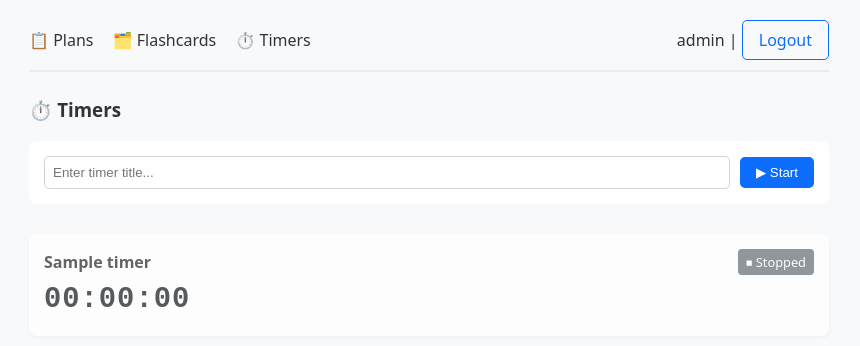
After one commit to ElenaShargina/planning_app, a Django app: page /timers/ in a window 1280 px wide. The commit adds this page. Shown: the top 346 px of the page, without its empty margins (211-1071 px from the left). Run offline with Django 5.2, Linux system fonts and the light colour scheme; a user stored in the database is signed in; tables that the repository leaves empty hold one stand-in row (values such as "Sample post").

Commit message:
add timers

```diff
--- a/tasks/forms.py
+++ b/tasks/forms.py
@@ -1,23 +1,37 @@
 from django import forms
-from .models import Plan, Task, FlashCard, FlashCardCollection
+from .models import Plan, Task, FlashCard, FlashCardCollection, Timer
+
 
 class PlanForm(forms.ModelForm):
     class Meta:
         model = Plan
         fields = ['title', 'description']
 
+
 class TaskForm(forms.ModelForm):
     class Meta:
         model = Task
         fields = ['title', 'description', 'status']
 
-# Add to the end
+
 class FlashCardCollectionForm(forms.ModelForm):
     class Meta:
         model = FlashCardCollection
         fields = ['title']
 
+
 class FlashCardForm(forms.ModelForm):
     class Meta:
         model = FlashCard
         fields = ['title', 'front_side', 'back_side']
+
+
+class TimerForm(forms.ModelForm):
+    class Meta:
+        model = Timer
+        fields = ['title']
+        widgets = {
+            'title': forms.TextInput(
+                attrs={'placeholder': 'Enter timer title...', 'class': 'timer-input'}
+            )
+        }
--- a/tasks/models.py
+++ b/tasks/models.py
@@ -10,6 +10,7 @@ class Plan(models.Model):
 
     def __str__(self):
         return self.title
+
 
 class Task(models.Model):
     STATUS_CHOICES = [
@@ -38,18 +39,38 @@ class Task(models.Model):
             return timesince(self.created_at, self.completed_at)
         return None
 
+
 class FlashCardCollection(models.Model):
-    user = models.ForeignKey(User, on_delete=models.CASCADE, related_name='flashcard_collections')
+    user = models.ForeignKey(
+        User, on_delete=models.CASCADE, related_name='flashcard_collections'
+    )
     title = models.CharField(max_length=200)
 
     def __str__(self):
         return self.title
 
+
 class FlashCard(models.Model):
-    collection = models.ForeignKey(FlashCardCollection, on_delete=models.CASCADE, related_name='cards')
+    collection = models.ForeignKey(
+        FlashCardCollection, on_delete=models.CASCADE, related_name='cards'
+    )
     title = models.CharField(max_length=200)
     front_side = models.TextField()
     back_side = models.TextField()
 
     def __str__(self):
         return self.title
+
+
+class Timer(models.Model):
+    user = models.ForeignKey(User, on_delete=models.CASCADE, related_name='timers')
+    title = models.CharField(max_length=200)
+    created_at = models.DateTimeField(auto_now_add=True)
+    completed_at = models.DateTimeField(null=True, blank=True)
+
+    @property
+    def is_running(self):
+        return self.completed_at is None
+
+    def __str__(self):
+        return self.title
--- a/tasks/urls.py
+++ b/tasks/urls.py
@@ -17,4 +17,6 @@ urlpatterns = [
         views.collection_detail,
         name='collection_detail',
     ),
+    path('timers/', views.timer_list, name='timer_list'),
+    path('timers/<int:timer_id>/stop/', views.timer_stop, name='timer_stop'),
 ]
--- a/tasks/views.py
+++ b/tasks/views.py
@@ -115,3 +115,33 @@ def collection_detail(request, collection_id):
         'tasks/collection_detail.html',
         {'collection': collection, 'cards': cards, 'form': form},
     )
+
+
+from .models import Timer
+from .forms import TimerForm
+
+
+@login_required
+def timer_list(request):
+    timers = Timer.objects.filter(user=request.user).order_by('-created_at')
+
+    if request.method == 'POST':
+        form = TimerForm(request.POST)
+        if form.is_valid():
+            timer = form.save(commit=False)
+            timer.user = request.user
+            timer.save()
+            return redirect('timer_list')
+    else:
+        form = TimerForm()
+
+    return render(request, 'tasks/timer_list.html', {'timers': timers, 'form': form})
+
+
+@login_required
+def timer_stop(request, timer_id):
+    timer = get_object_or_404(Timer, id=timer_id, user=request.user)
+    if timer.is_running:
+        timer.completed_at = timezone.now()
+        timer.save()
+    return redirect('timer_list')
--- a/templates/base.html
+++ b/templates/base.html
@@ -154,6 +154,68 @@
             gap: 15px;
             margin: 20px 0;
         }
+
+        .timer-list {
+            display: flex;
+            flex-direction: column;
+            gap: 10px;
+        }
+
+        .timer-header {
+            display: flex;
+            justify-content: space-between;
+            align-items: center;
+            margin-bottom: 8px;
+        }
+
+        .badge {
+            padding: 4px 8px;
+            border-radius: 4px;
+            font-size: 0.8em;
+            color: white;
+        }
+
+        .bg-running {
+            background: #198754;
+            animation: pulse 2s infinite;
+        }
+
+        .bg-stopped {
+            background: #6c757d;
+        }
+
+        .timer-time {
+            font-family: 'Courier New', monospace;
+            font-size: 1.8em;
+            font-weight: bold;
+            color: #212529;
+            margin: 5px 0;
+            letter-spacing: 1px;
+        }
+
+        .timer-stopped {
+            opacity: 0.75;
+        }
+
+        .timer-input {
+            flex: 1;
+            padding: 8px;
+            border: 1px solid #ced4da;
+            border-radius: 5px;
+            margin: 0;
+        }
+
+        @keyframes pulse {
+
+            0%,
+            100% {
+                opacity: 1;
+            }
+
+            50% {
+                opacity: 0.7;
+            }
+        }
     </style>
 </head>
 
@@ -161,7 +223,9 @@
     <div class="nav">
         <div>
             <a href="{% url 'plan_list' %}" style="text-decoration:none; color:inherit; margin-right:15px;">📋 Plans</a>
-            <a href="{% url 'collection_list' %}" style="text-decoration:none; color:inherit;">🗂️ Flashcards</a>
+            <a href="{% url 'collection_list' %}" style="text-decoration:none; color:inherit; margin-right:15px;">🗂️
+                Flashcards</a>
+            <a href="{% url 'timer_list' %}" style="text-decoration:none; color:inherit;">⏱️ Timers</a>
         </div>
         {% if user.is_authenticated %}
         <span>{{ user.username }} | <a href="{% url 'logout' %}" class="btn btn-outline">Logout</a></span>
--- /dev/null
+++ b/templates/tasks/timer_list.html
@@ -0,0 +1,59 @@
+{% extends 'base.html' %}
+{% block content %}
+<h3>⏱️ Timers</h3>
+
+<form method="post" action="{% url 'timer_list' %}"
+    style="background:white; padding:15px; border-radius:8px; margin-bottom:20px; display:flex; gap:10px; align-items:center;">
+    {% csrf_token %}
+    {{ form.title }}
+    <button type="submit" class="btn">▶ Start</button>
+</form>
+
+<div class="timer-list">
+    {% for timer in timers %}
+    <div class="card {% if not timer.is_running %}timer-stopped{% endif %}">
+        <div class="timer-header">
+            <strong>{{ timer.title }}</strong>
+            <span class="badge {% if timer.is_running %}bg-running{% else %}bg-stopped{% endif %}">
+                {% if timer.is_running %}▶ Running{% else %}⏹ Stopped{% endif %}
+            </span>
+        </div>
+
+        <div class="timer-time" data-start="{{ timer.created_at|date:'c' }}"
+            data-end="{% if timer.completed_at %}{{ timer.completed_at|date:'c' }}{% endif %}">
+            00:00:00
+        </div>
+
+        {% if timer.is_running %}
+        <form method="post" action="{% url 'timer_stop' timer.id %}" style="margin-top:10px;">
+            {% csrf_token %}
+            <button type="submit" class="btn btn-danger">⏹ Stop & Save</button>
+        </form>
+        {% endif %}
+    </div>
+    {% empty %}
+    <p>No timers yet. Start one above!</p>
+    {% endfor %}
+</div>
+
+<script>
+    // Live-update running timers every second
+    document.querySelectorAll('.timer-time').forEach(el => {
+        const start = new Date(el.dataset.start).getTime();
+        const end = el.dataset.end ? new Date(el.dataset.end).getTime() : null;
+
+        const update = () => {
+            const now = end || Date.now();
+            let diff = Math.floor((now - start) / 1000);
+            const h = Math.floor(diff / 3600);
+            diff %= 3600;
+            const m = Math.floor(diff / 60);
+            const s = diff % 60;
+            el.textContent = `${h.toString().padStart(2, '0')}:${m.toString().padStart(2, '0')}:${s.toString().padStart(2, '0')}`;
+        };
+
+        update();
+        if (!end) setInterval(update, 1000);
+    });
+</script>
+{% endblock %}
```
Also changed, not shown: tasks/admin.py (+13 -1 lines), README.md, tasks/migrations/0003_timer.py (added).
